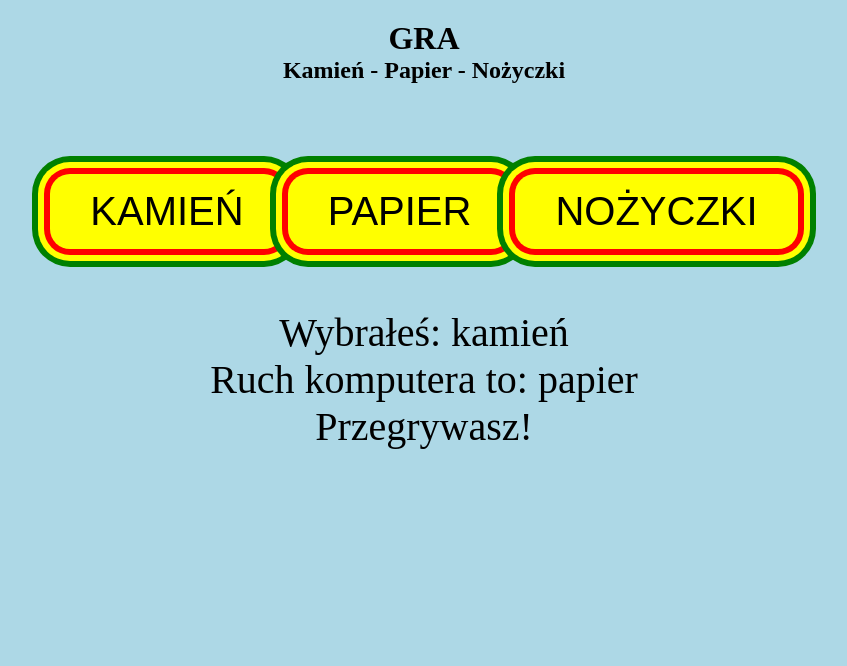
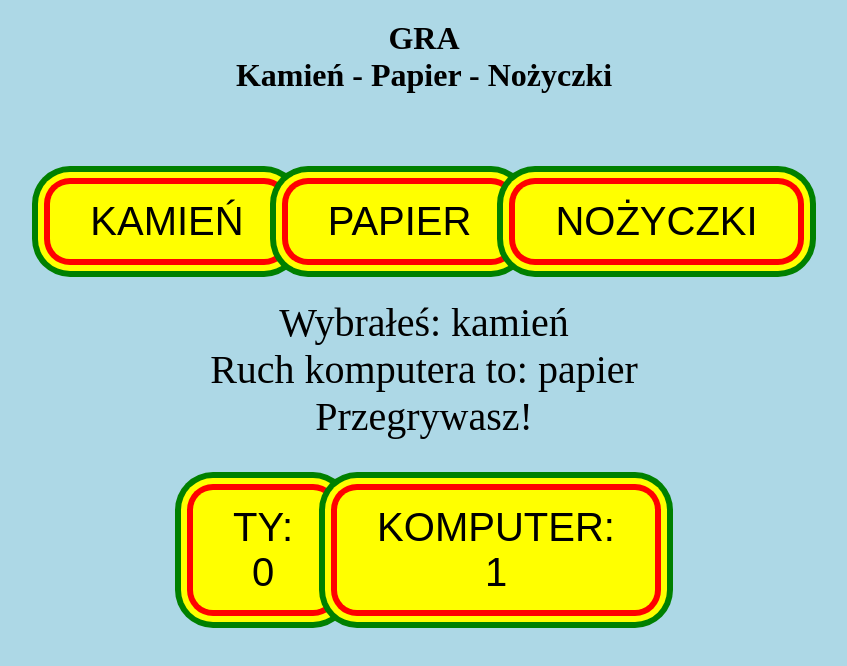
Before and after one commit to MarekJarczewsky81/javascript-prework, a plain HTML site: page index.html in a window 1280 px wide. Both pictures are taken after a click on the button "KAMIEŃ". Shown: the whole page, without its empty margins (216-1063 px from the left). Drawn offline with Linux system fonts and the light colour scheme.

Commit message:
Version 3 - stable

```diff
--- a/index.html
+++ b/index.html
@@ -9,7 +9,7 @@
 	<div class="container">
 		<header>
 			<h1>GRA</h1>
-			<h2>Kamień - Papier - Nożyczki</h2>
+			<h1>Kamień - Papier - Nożyczki</h1>
 		</header>
 	</div>
 	<div class="container">
@@ -19,9 +19,12 @@
 			<button class="btn" id="button-scissors">Nożyczki</button>
 		</div>
 	</div>
-	<div class="container"></div>
+	<div class="container">
 		<div class="messages" id="messages"></div>
-		<!-- <div class="messages" id="result"></div> -->
+		<div id="result">
+			<button class="btn player" id="button-player">Ty:<br /><span id="counter-player">0</span></button>
+			<button class=" btn computer" id="button-computer">Komputer:<br /><span id="counter-computer">0</span></button>
+		</div>
 	</div>
 	<script src="js/functions.js"></script>
 	<script src="js/script.js"></script>
--- a/js/script.js
+++ b/js/script.js
@@ -1,8 +1,11 @@
 const buttonRock = document.getElementById("button-rock");
 const buttonPaper = document.getElementById("button-paper");
 const buttonScissors = document.getElementById("button-scissors");
-// const counterPlayer = document.getElementById("counter-player");
-// const counterComputer = document.getElementById("counter-computer");
+const counterPlayer = document.getElementById("counter-player");
+const counterComputer = document.getElementById("counter-computer");
+
+let counterPl = 0;
+let counterCom = 0;
 
 function buttonClicked(argButtonName) {
   clearMessages();
@@ -13,40 +16,51 @@ function buttonClicked(argButtonName) {
     const computerMove = getMoveName(randomNumber);
   printMessage("Ruch komputera to: " + computerMove);
     displayResult(playerMove, computerMove);
-
+    printResults();
+  printMessage("Twoje punkty:" (counterPl))
+  printMessage("Punkty komputera:"  (counterCom));
 
 
   function getMoveName(randomNumber) {
-    if (randomNumber == 1) {
+    if (randomNumber === 1) {
       return "kamień";
-    } else if (randomNumber == 2) {
+    } else if (randomNumber === 2) {
       return "papier";
-    } else if (randomNumber == 3) {
+    } else if (randomNumber === 3) {
       return "nożyce";
     } else {
     printMessage(
       "Nie znam ruchu o id " + randomNumber + ""
       );
-      return "nieznany ruch";
+      return printMessage("nieznany ruch");
     }
   }
-
-
 
   function displayResult(playerMove, computerMove) {
     if (playerMove === "papier" && computerMove === "kamień") {
       printMessage("Wygrywasz!");
+      counterPl = counterPl + 1;
     } else if (playerMove === "nożyce" && computerMove === "papier") {
       printMessage("Wygrywasz!");
+      counterPl = counterPl + 1;
     } else if (playerMove === "kamień" && computerMove === "nożyce") {
       printMessage("Wygrywasz!");
+      counterPl = counterPl + 1;
     } else if (playerMove === computerMove) {
       printMessage("Remis!");
     } else {
       printMessage("Przegrywasz!");
+      counterCom = counterCom + 1;
     }
   }
+
+  function printResults () {
+    counterPlayer.innerHTML = counterPl;
+    counterComputer.innerHTML = counterCom;
+
   }
+}
+
 buttonRock.addEventListener("click", function () {
   buttonClicked("kamień");
 });
```
Lines whose indentation alone changed are shown as unchanged.
